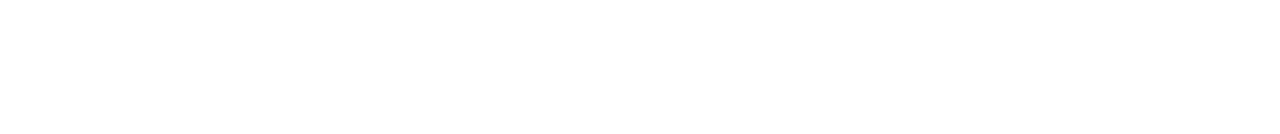
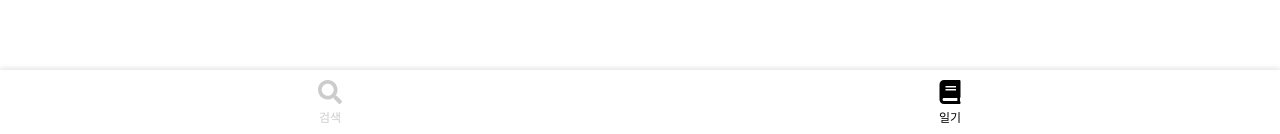
Before and after one commit to im2sh/DATABASE-PROJECT-COMP-322, a React (Create React App) app in the folder phase-4/togaether/src/main/frontend/: page /diary in a window 1280 px wide. Shown: the part 663-797 px from the top of the page. Built offline with nearby package versions, Linux system fonts and the light colour scheme; a web font is replaced by a local one.

Commit message:
feat: 하단바 생성 (검색, 일기 페이지)

```diff
--- /dev/null
+++ b/phase-4/togaether/src/main/frontend/src/components/BottomBar.jsx
@@ -0,0 +1,68 @@
+import React from "react";
+import styled, { css } from "styled-components";
+import { useNavigate, useLocation } from "react-router-dom";
+import { FaSearch, FaBook } from "react-icons/fa";
+
+const BottomBar = () => {
+  const navigate = useNavigate();
+  const location = useLocation();
+  const isActive = (path) => location.pathname === path;
+  return (
+    <NavBar>
+      <NavItem onClick={() => navigate("/home")} active={isActive("/home")}>
+        <FaSearch />
+        <span>검색</span>
+      </NavItem>
+      <NavItem onClick={() => navigate("/diary")} active={isActive("/diary")}>
+        <FaBook />
+        <span>일기</span>
+      </NavItem>
+    </NavBar>
+  );
+};
+
+const NavBar = styled.nav`
+  display: flex;
+  justify-content: space-between;
+  align-items: center;
+  position: fixed;
+  bottom: 0;
+  width: 100%;
+  background-color: #fff;
+  box-shadow: 0 -2px 5px rgba(0, 0, 0, 0.1);
+  padding: 10px 20px;
+`;
+
+const NavItem = styled.div`
+  display: flex;
+  flex-direction: column;
+  align-items: center;
+  cursor: pointer;
+  width: 100%;
+
+  svg {
+    font-size: 1.5em;
+  }
+
+  span {
+    font-size: 0.75em;
+    margin-top: 5px;
+  }
+
+  ${({ active }) =>
+    active
+      ? css`
+          color: #000;
+          svg {
+            fill: #000;
+          }
+        `
+      : css`
+          color: #ccc;
+          svg {
+            fill: #ccc;
+          }
+        `}
+`;
+
+export default BottomBar;
--- a/phase-4/togaether/src/main/frontend/src/pages/diaryFeed/DiaryFeedPage.jsx
+++ b/phase-4/togaether/src/main/frontend/src/pages/diaryFeed/DiaryFeedPage.jsx
@@ -4,6 +4,7 @@ import styled from "styled-components";
 import DiaryEntry from "../../components/DiaryEntry";
 import BackButton from "../../components/BackButton";
 import logoImage from "../../image/logo.png";
+import BottomBar from "../../components/BottomBar";
 
 const DiaryFeedPage = () => {
   const [diaryEntries, setDiaryEntries] = useState([]);
@@ -28,6 +29,7 @@ const DiaryFeedPage = () => {
   }, []);
 
   return (
+    <>
       <PageContainer>
         <BackButton />
         <Header>
@@ -37,6 +39,8 @@ const DiaryFeedPage = () => {
           <DiaryEntry key={entry.id} {...entry} />
         ))}
       </PageContainer>
+      <BottomBar />
+    </>
   );
 };
 
--- a/phase-4/togaether/src/main/frontend/src/pages/home/HomePage.jsx
+++ b/phase-4/togaether/src/main/frontend/src/pages/home/HomePage.jsx
@@ -6,6 +6,7 @@ import logoImage from "../../image/logo.png";
 import StoreItem from "../../components/StoreItem";
 import Pagination from "../../components/Pagination";
 import usePagination from "../../hooks/usePagination";
+import BottomBar from "../../components/BottomBar";
 
 const ITEMS_PER_PAGE = 5;
 
@@ -178,6 +179,7 @@ const HomePage = () => {
   }, [activeTab]);
 
   return (
+    <>
       <PageContainer>
         <BackButton />
         <Header>
@@ -298,6 +300,8 @@ const HomePage = () => {
           )}
         </ContentContainer>
       </PageContainer>
+      <BottomBar />
+    </>
   );
 };
 
@@ -305,6 +309,11 @@ const PageContainer = styled.div`
   display: flex;
   flex-direction: column;
   padding: 20px;
+  padding-bottom: 60px;
+  box-sizing: border-box;
+  overflow: auto;
+  height: calc(100vh - 60px);
+  position: relative;
 `;
 
 const Header = styled.div`
```
Lines whose indentation alone changed are shown as unchanged.
